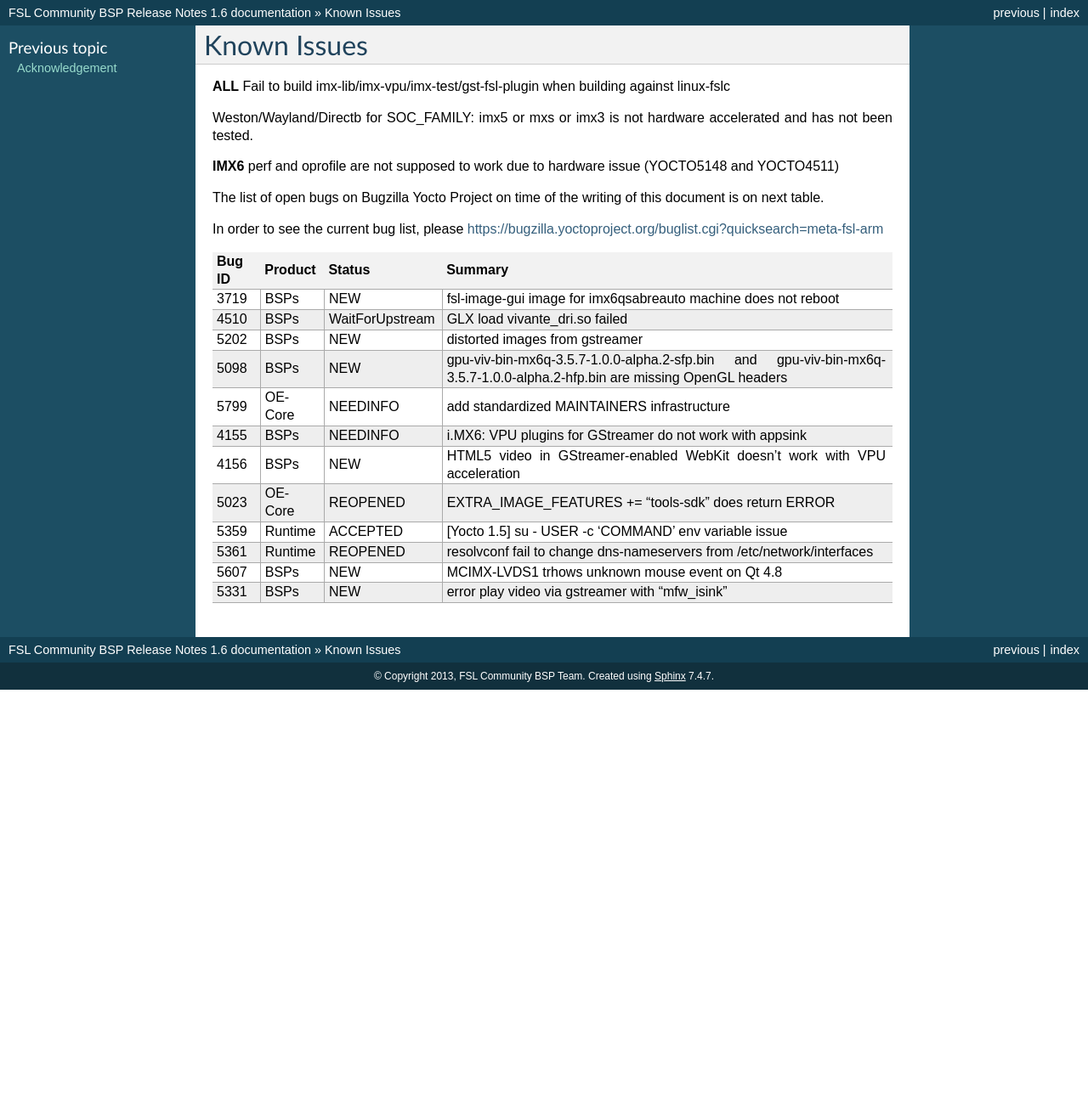
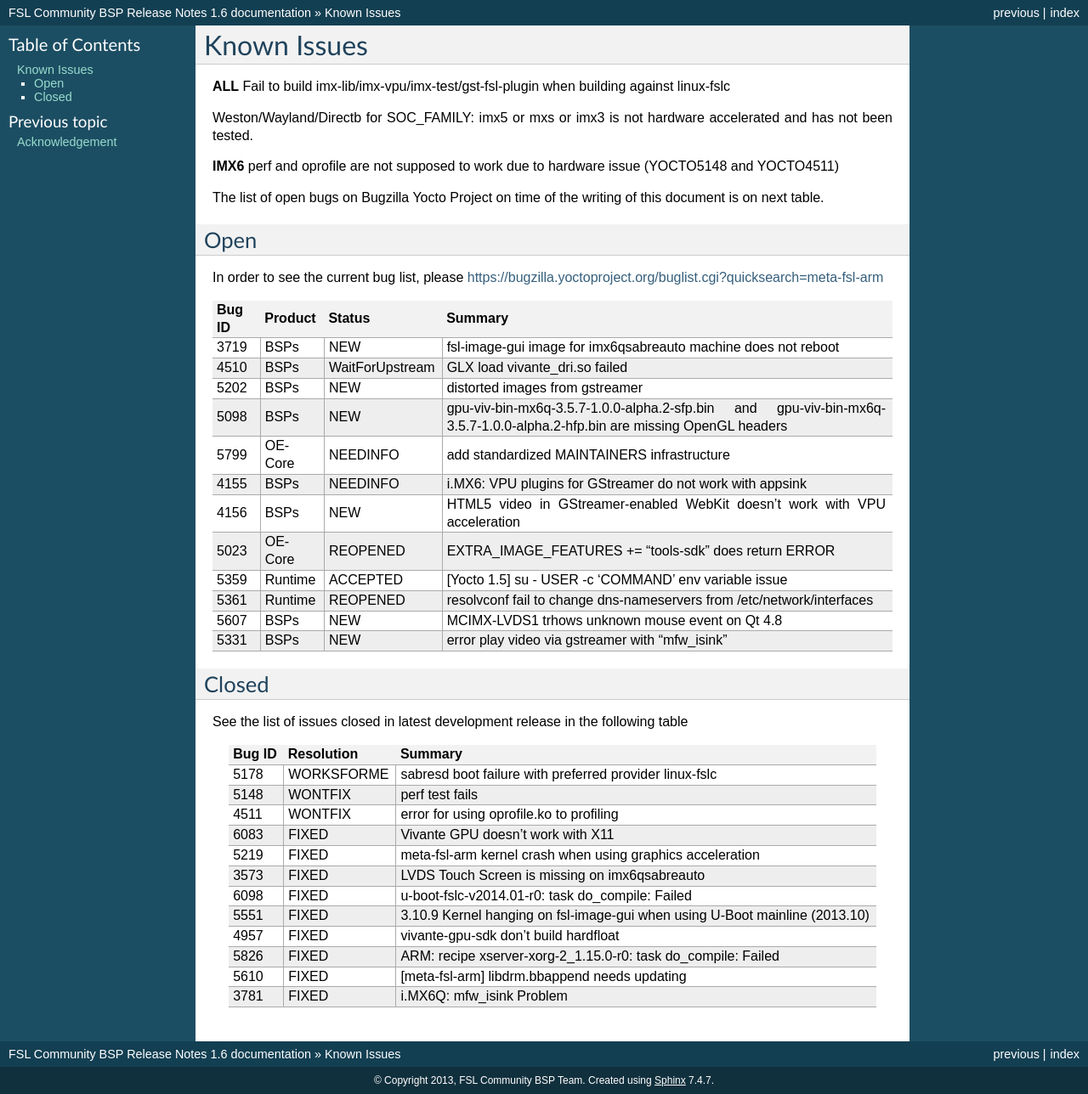
Before and after one commit to Freescale/Documentation, a Sphinx documentation site: the page built from release-notes/source/known-issues.rst, in a window 1280 px wide. Shown: the whole page at 85% size. Built offline with Sphinx 7.4.7, drawn with Linux system fonts in a browser that asks for light colours; before the commit the page ends 900 px from its top, so only the background shows below that.

Commit message:
RN: Add closed bugs for daisy
Add the bug list of issues closed during daisy development.

Signed-off-by: Daiane Angolini <daiane.angolini@freescale.com>

```diff
--- /dev/null
+++ b/release-notes/source/closed_bugs.inc
@@ -0,0 +1,16 @@
+======    ===========   ===============
+Bug ID    Resolution    Summary
+======    ===========   ===============
+5178      WORKSFORME    sabresd boot failure with preferred provider linux-fslc
+5148      WONTFIX       perf test fails
+4511      WONTFIX       error for using oprofile.ko to profiling
+6083      FIXED         Vivante GPU doesn't work with X11
+5219      FIXED         meta-fsl-arm kernel crash when using graphics acceleration
+3573      FIXED         LVDS Touch Screen is missing on imx6qsabreauto
+6098      FIXED         u-boot-fslc-v2014.01-r0: task do_compile: Failed
+5551      FIXED         3.10.9 Kernel hanging on fsl-image-gui when using U-Boot mainline (2013.10)
+4957      FIXED         vivante-gpu-sdk don't build hardfloat
+5826      FIXED         ARM: recipe xserver-xorg-2_1.15.0-r0: task do_compile: Failed
+5610      FIXED         [meta-fsl-arm] libdrm.bbappend needs updating
+3781      FIXED         i.MX6Q: mfw_isink Problem
+======    ===========   ===============
--- a/release-notes/source/known-issues.rst
+++ b/release-notes/source/known-issues.rst
@@ -11,7 +11,15 @@
 The list of open bugs on Bugzilla Yocto Project on time of the writing of this document
 is on next table.
 
+Open
+----
 In order to see the current bug list, please
 https://bugzilla.yoctoproject.org/buglist.cgi?quicksearch=meta-fsl-arm
 
 .. include:: open_bugs.inc
+
+Closed
+------
+See the list of issues closed in latest development release in the following table
+
+.. include:: closed_bugs.inc
```
